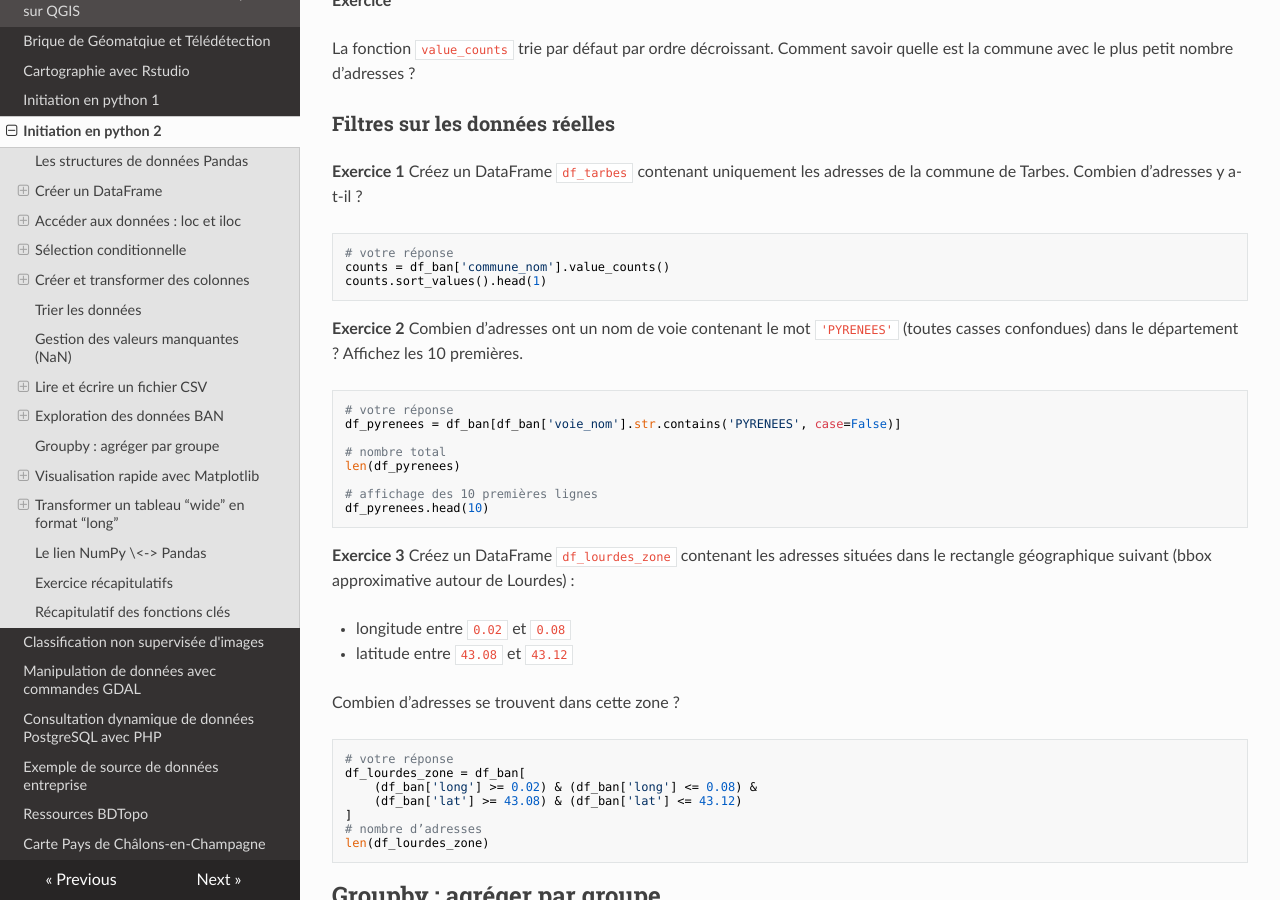
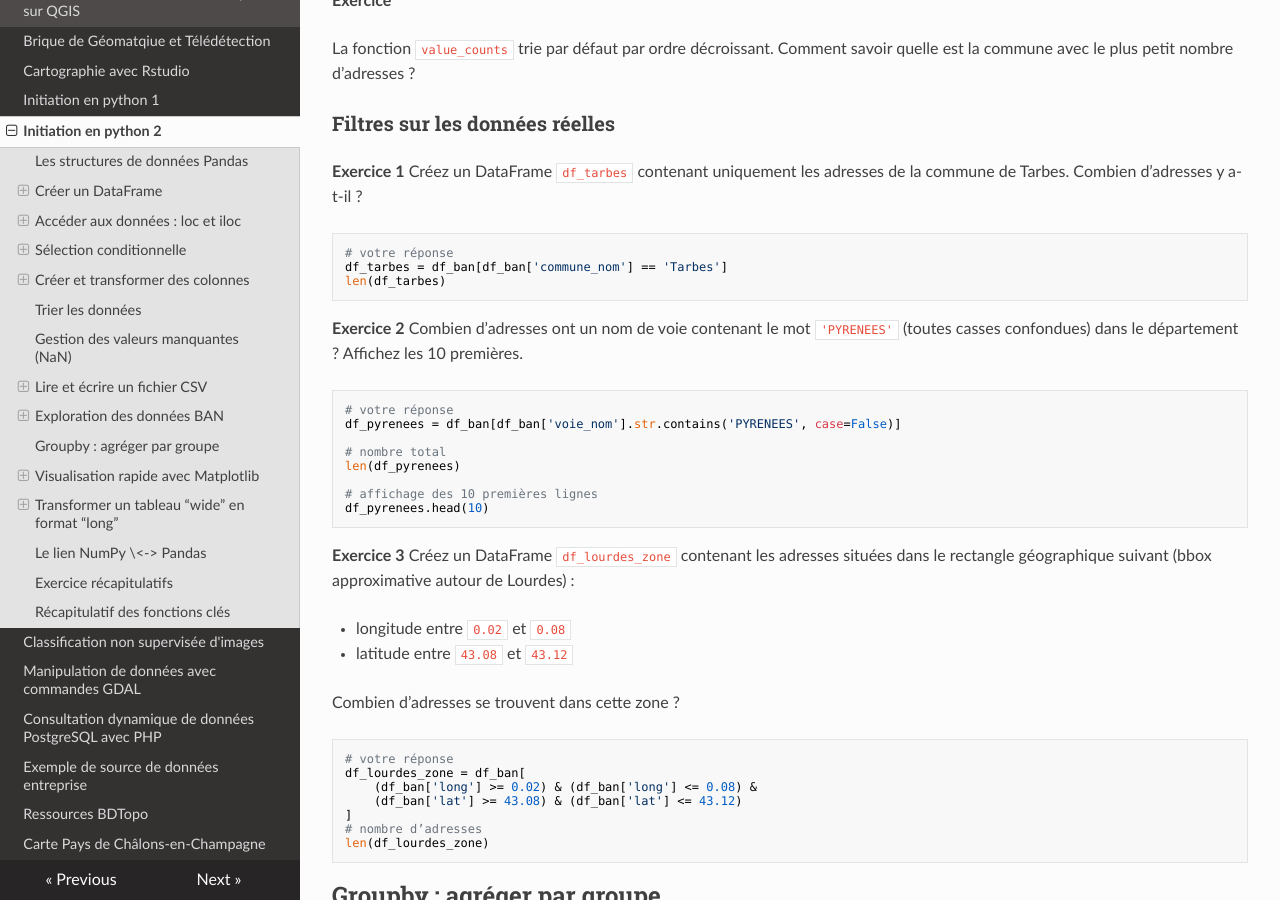
Before and after one commit to abdou123-guene/Site_de_documentation_geomatique, an MkDocs documentation site: the page built from docs/python2.md, in a window 1280 px wide and 900 px high, scrolled down 9348 px. Built offline with MkDocs 1.6.1, drawn with Linux system fonts in a browser that asks for light colours; nearby versions of some CDN libraries.

Commit message:
Update address counting logic for Tarbes
Refactor code to count addresses in Tarbes.

````diff
--- a/docs/python2.md
+++ b/docs/python2.md
@@ -584,8 +584,8 @@ adresses de la commune de Tarbes. Combien d’adresses y a-t-il ?
 
 ```python
 # votre réponse
-counts = df_ban['commune_nom'].value_counts()
-counts.sort_values().head(1)
+df_tarbes = df_ban[df_ban['commune_nom'] == 'Tarbes']
+len(df_tarbes)
 ```
 
 **Exercice 2** Combien d’adresses ont un nom de voie contenant le mot
````
